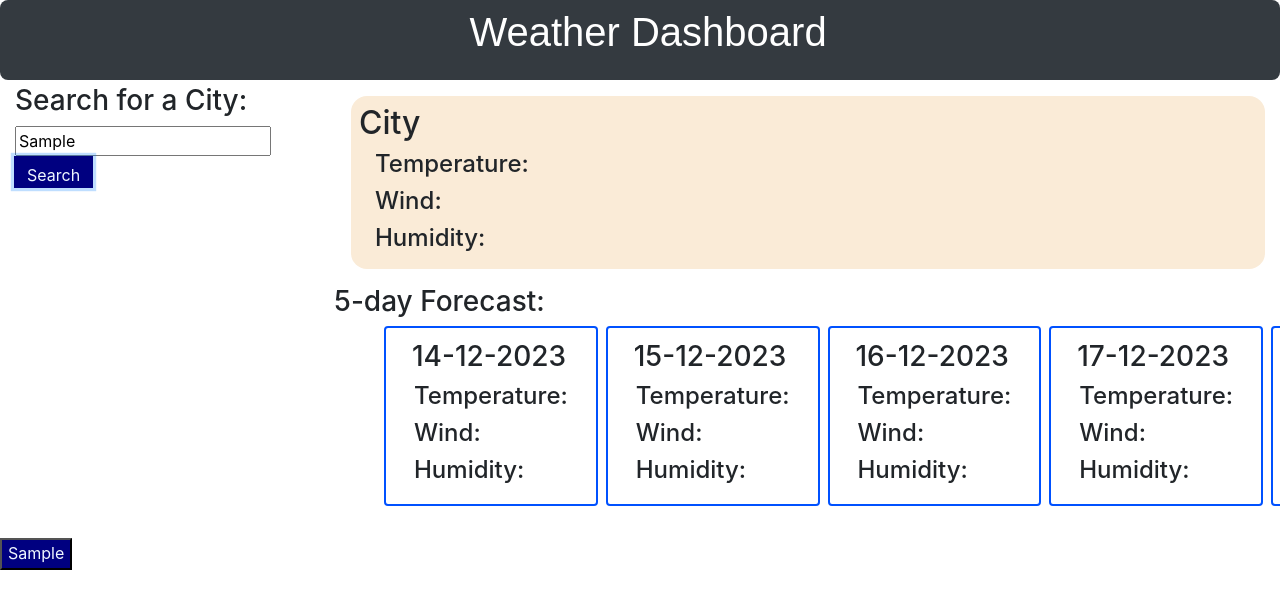
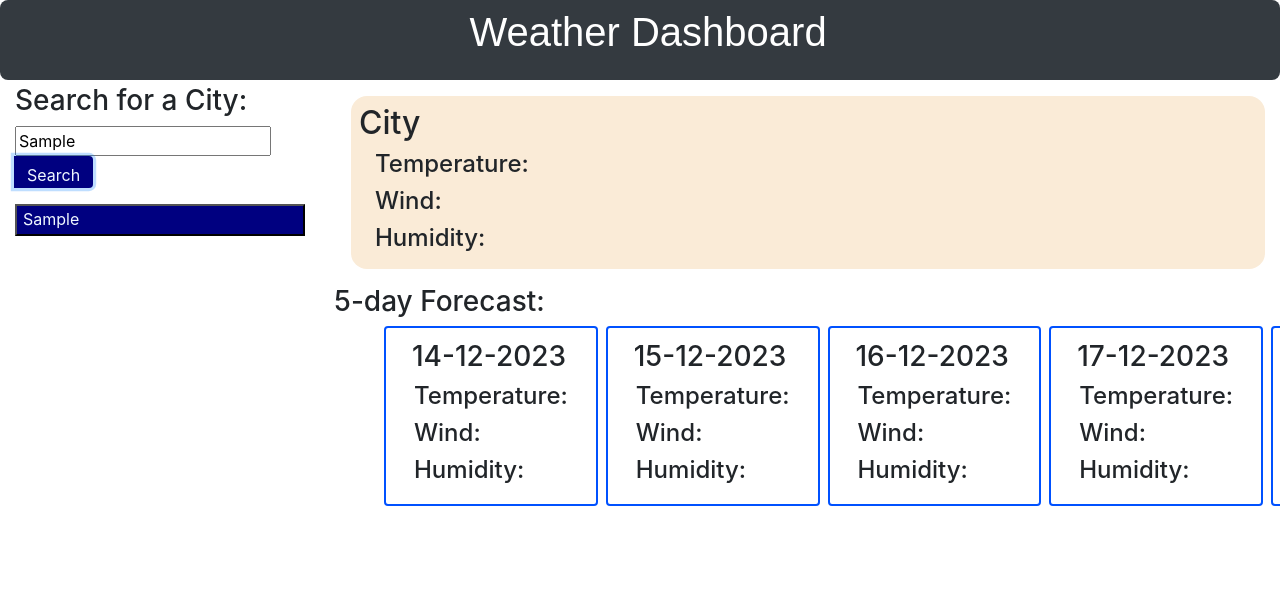
Before and after one commit to gdavies2736/Weather-dashboard, a plain HTML site: page index.html in a window 1280 px wide. Both pictures are taken after typing "Sample" into the empty fields and a click on the button "Search". Shown: the top 608 px of the page. Drawn offline with nearby package versions, Linux system fonts and the light colour scheme; no server answers.

Commit message:
previous searches for 5 day weather forecast not retrieving. Bug fixed. Updated button styling and layout of screen

```diff
--- a/assets/script.js
+++ b/assets/script.js
@@ -78,8 +78,9 @@ fetch(URL)
 
 })
     document.getElementById("search-input").value;
-    var city = document.getElementById("search-input").value;
+    //var city = document.getElementById("search-input").value;
 var latandlongrequestURL = "http://api.openweathermap.org/geo/1.0/direct?q=" + city + "&limit=5" + "&appid=" + apiKey;
+console.log(latandlongrequestURL)
 fetch(latandlongrequestURL)
 .then(function(response){
     return response.json();
@@ -108,15 +109,16 @@ document.getElementById("search-button").addEventListener("click",function(event
 
 function displaySearches () {
     var searches = JSON.parse(localStorage.getItem("searches")) || [];
-     document.getElementById("previousSearches").innerHTML = "";
+     document.getElementById("history").innerHTML = "";
      for (let index = 0; index < searches.length; index++) {
         var element = searches[index];
       var item = document.createElement("button");
+      item.innerText = element;
       item.addEventListener("click", function(event){
         searchWeather (event.target.innerText);
       } )
-      item.innerText = element;
-      document.getElementById("previousSearches").appendChild(item);
+      //item.innerText = element;
+      document.getElementById("history").appendChild(item);
      }
 }
 
--- a/assets/styles.css
+++ b/assets/styles.css
@@ -48,8 +48,8 @@ button {
 }
 
 .form-input {
-
     color: black;
+    margin-right: 8px;
 }
 
 .weather-data {
--- a/index.html
+++ b/index.html
@@ -5,9 +5,10 @@
   <meta charset="UTF-8" />
   <meta name="viewport" content="width=device-width, initial-scale=1.0" />
   <meta http-equiv="X-UA-Compatible" content="ie=edge" />
-  <link rel="stylesheet" href="/assets/styles.css" >
+  <link rel="stylesheet" href="/assets/styles.css">
   <link rel="stylesheet" href="https://cdnjs.cloudflare.com/ajax/libs/font-awesome/4.7.0/css/font-awesome.min.css">
- <link rel="stylesheet" href="https://cdn.jsdelivr.net/npm/bootstrap@4.0.0/dist/css/bootstrap.min.css" integrity="sha384-Gn5384xqQ1aoWXA+058RXPxPg6fy4IWvTNh0E263XmFcJlSAwiGgFAW/dAiS6JXm" crossorigin="anonymous">
+  <link rel="stylesheet" href="https://cdn.jsdelivr.net/npm/bootstrap@4.0.0/dist/css/bootstrap.min.css"
+    integrity="sha384-Gn5384xqQ1aoWXA+058RXPxPg6fy4IWvTNh0E263XmFcJlSAwiGgFAW/dAiS6JXm" crossorigin="anonymous">
   <title>Weather Dashboard</title>
 </head>
 
@@ -32,7 +33,8 @@
                 <button type="submit" class="btn search-button" id="search-button" aria-label="submit search">
                   Search
                 </button>
-                <hr class="hr weather-hr" />
+               <!-- <hr class="hr weather-hr" />-->
+
               </div>
             </div>
           </div>
@@ -45,11 +47,11 @@
           <div class="weather-data">
             <div class="current-weather">
               <h2 id="citymainheader"> City </h2>
-              <h3 id="todaysdate">  </h3>
+              <h3 id="todaysdate"> </h3>
               <!--Add icon-->
               <h4 id="temperature">Temperature: </h4>
               <h4 id="wind">Wind: </h4>
-              <h4 id="humidity">Humidity:  </h4>
+              <h4 id="humidity">Humidity: </h4>
         </section>
 
         <section id="forecast" class="row mt-3" role="region" aria-live="polite">
@@ -62,14 +64,14 @@
                 <h3 id="dayOne"> 14-12-2023 </h3>
                 <!--Add icon-->
                 <h4 id="day1Temp">Temperature: </h4>
-                <h4 id="day1Wind">Wind:  </h4>
+                <h4 id="day1Wind">Wind: </h4>
                 <h4 id="day1Humidity">Humidity: </h4>
               </li>
               <li id="card2">
                 <h3 id="dayTwo">15-12-2023 </h3>
                 <!--Add icon-->
                 <h4 id="day2Temp">Temperature: </h4>
-                <h4 id="day2Wind">Wind:  </h4>
+                <h4 id="day2Wind">Wind: </h4>
                 <h4 id="day2Humidity">Humidity: </h4>
               </li>
               <li id="card3">
@@ -90,8 +92,8 @@
                 <h3 id="dayFive"> 18-12-2023 </h3>
                 <!--Add icon-->
                 <h4 id="day5Temp">Temperature: </h4>
-                <h4 id="day5Wind">Wind:  </h4>
-                <h4 id="day5Humidity">Humidity:  </h4>
+                <h4 id="day5Wind">Wind: </h4>
+                <h4 id="day5Humidity">Humidity: </h4>
               </li>
             </ul>
           </div>
@@ -100,9 +102,6 @@
     </div>
   </div>
 
-  <div id="previousSearches">
-
-  </div>
 
   <!--My HTML code for current weather
   <div class="weather-data">
@@ -169,4 +168,5 @@
 <!-- Day.js -->
 <script src="https://cdn.jsdelivr.net/npm/dayjs@1/dayjs.min.js"></script>
 <script defer src="./assets/script.js"></script>
+
 </html>
```
Lines whose indentation alone changed are shown as unchanged.
